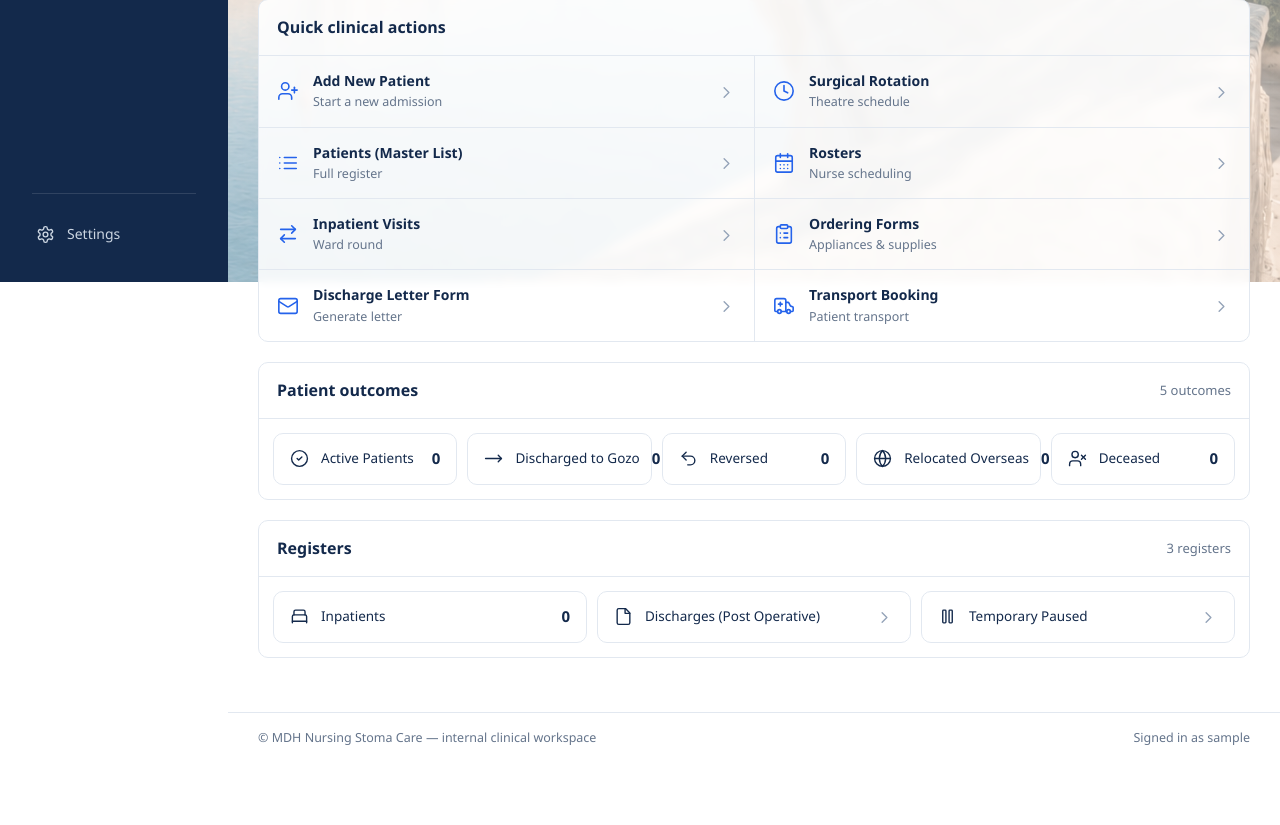
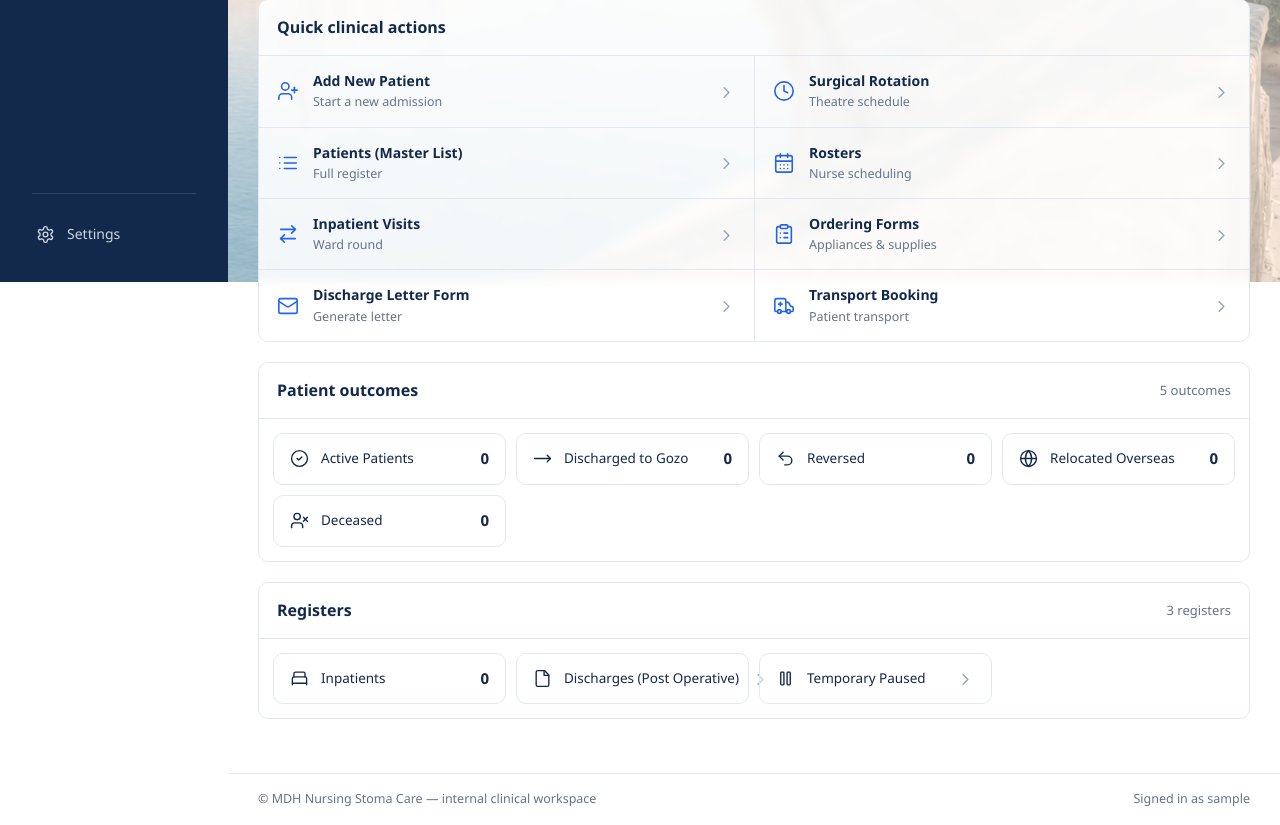
Before and after one commit to jasonfenech118-ctrl/dashborad, a Django app: page / in a window 1280 px wide. Shown: the part 518-1343 px from the top of the page. Before the commit the page ends 1263 px from the top, so only its background shows below. Run offline with Django 5.2, Linux system fonts and the light colour scheme; the visitor is signed in with stand-in values (Sample User, id 1); data that the repository does not hold is empty.

Commit message:
Make patient outcome buttons equal width (#61)
Switch outcomes/registers layout to a grid with equal-width columns so every button is the same length.

```diff
--- a/backend/templates/clinic/dashboard.html
+++ b/backend/templates/clinic/dashboard.html
@@ -167,8 +167,8 @@
 
   /* outcomes register */
   .outcomes{margin-top:20px;}
-  .reg{display:flex;flex-wrap:wrap;gap:10px;padding:14px;}
-  .reg .cell{flex:1 1 180px;min-width:180px;display:flex;align-items:center;gap:12px;padding:14px 16px;
+  .reg{display:grid;grid-template-columns:repeat(auto-fill,minmax(190px,1fr));gap:10px;padding:14px;}
+  .reg .cell{display:flex;align-items:center;gap:12px;padding:14px 16px;
     border:1px solid var(--border);border-radius:10px;min-height:44px;background:rgba(255,255,255,.5);}
   .reg .cell:hover{background:var(--canvas);border-color:var(--blue-600);}
   .reg .cell:hover{background:var(--canvas);}
```
